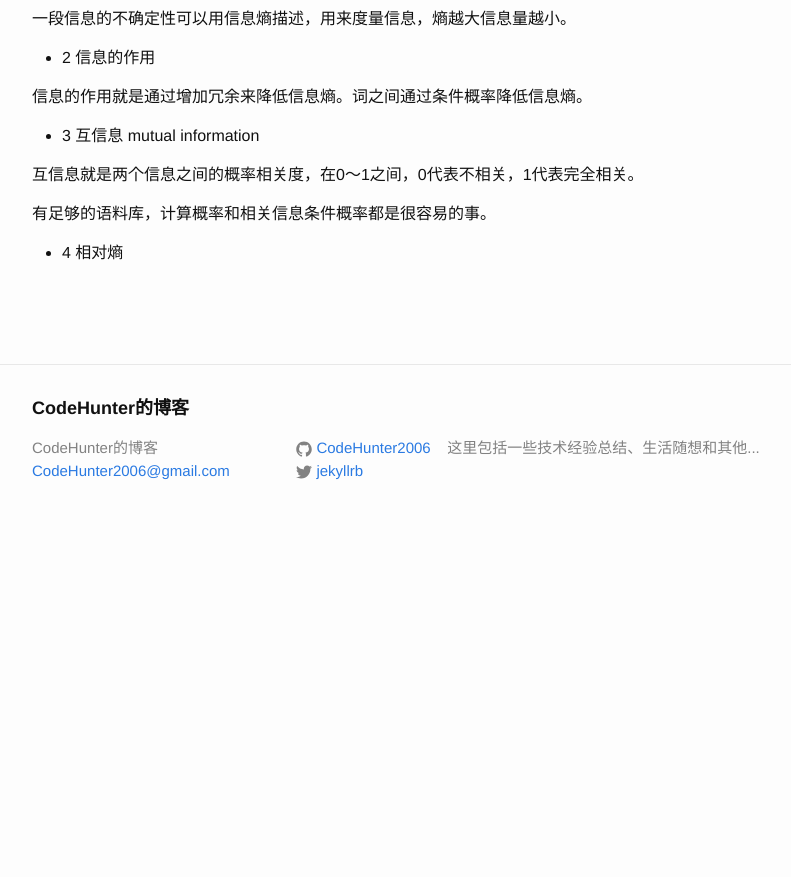
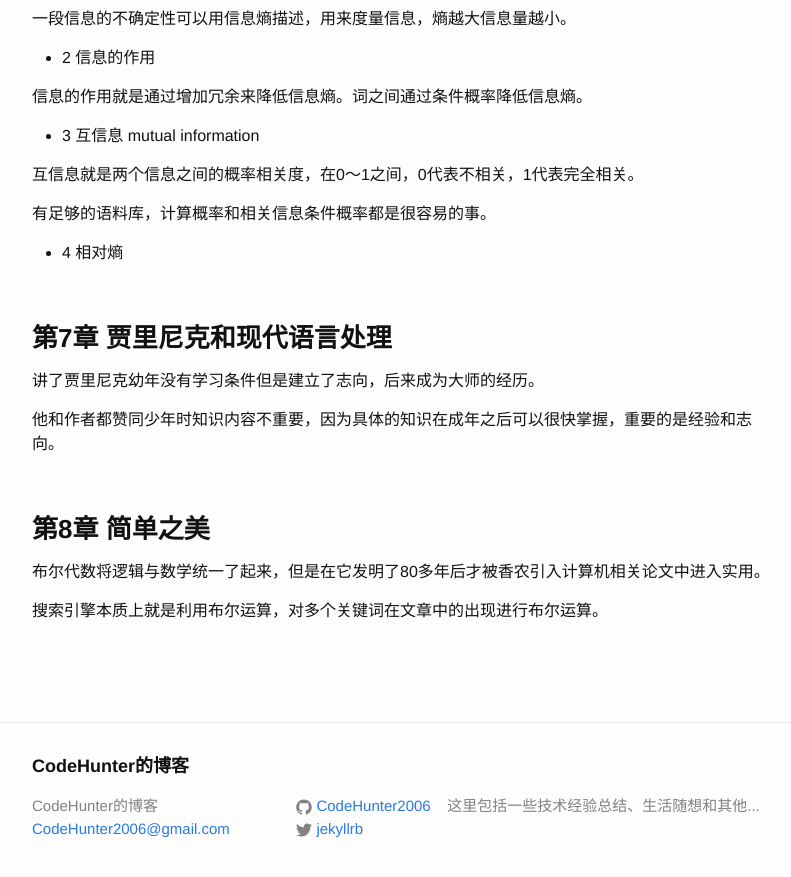
Before and after one commit to CodeHunter2006/CodeHunter2006.github.io, a Jekyll site: the page built from _posts/2017-10-01-数学之美_吴军_读书笔记.md, in a window 1280 px wide and 900 px high, scrolled down 1974 px. Shown: the top 877 px of the window, without its empty margins (238-1029 px from the left). Built offline with Jekyll 4.4.1, drawn with Linux system fonts in a browser that asks for light colours; before the commit the page ends 2516 px from its top, so only the background shows below that.

Commit message:
增加第7、8章笔记

```diff
--- a/_posts/2017-10-01-数学之美_吴军_读书笔记.md
+++ b/_posts/2017-10-01-数学之美_吴军_读书笔记.md
@@ -78,3 +78,15 @@ tags: book Algorithm
 * 4 相对熵
 
 <br/>
+### 第7章 贾里尼克和现代语言处理
+讲了贾里尼克幼年没有学习条件但是建立了志向，后来成为大师的经历。
+
+他和作者都赞同少年时知识内容不重要，因为具体的知识在成年之后可以很快掌握，重要的是经验和志向。
+
+<br/>
+### 第8章 简单之美
+布尔代数将逻辑与数学统一了起来，但是在它发明了80多年后才被香农引入计算机相关论文中进入实用。
+
+搜索引擎本质上就是利用布尔运算，对多个关键词在文章中的出现进行布尔运算。
+
+<br/>
```
